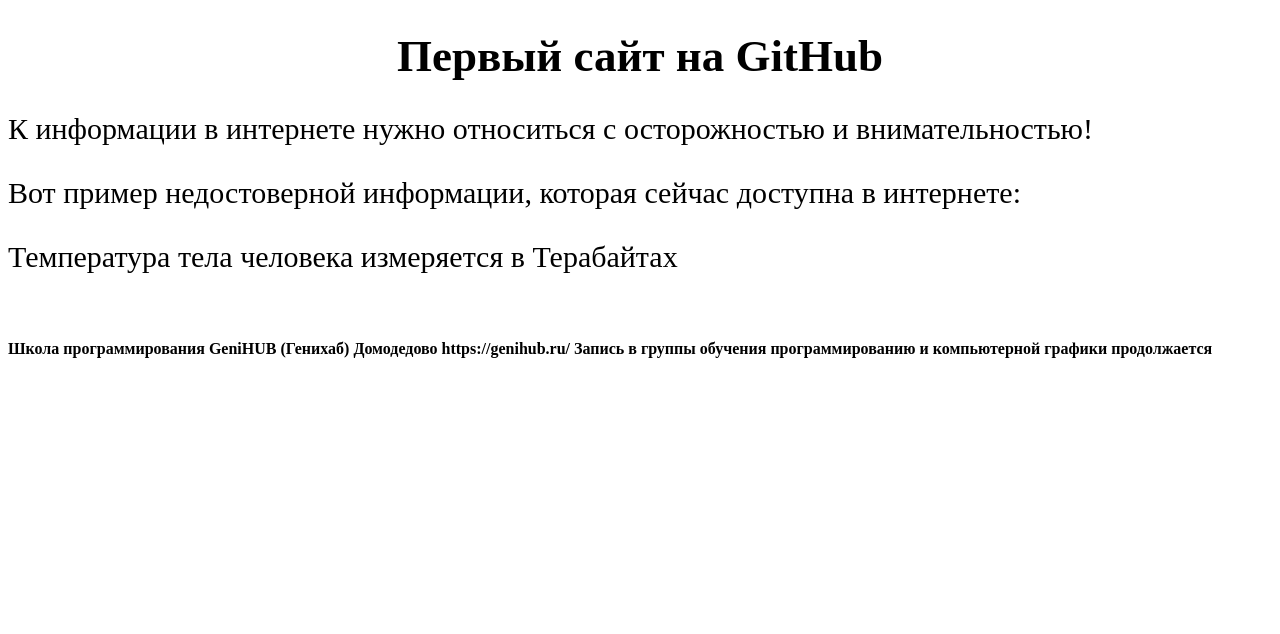
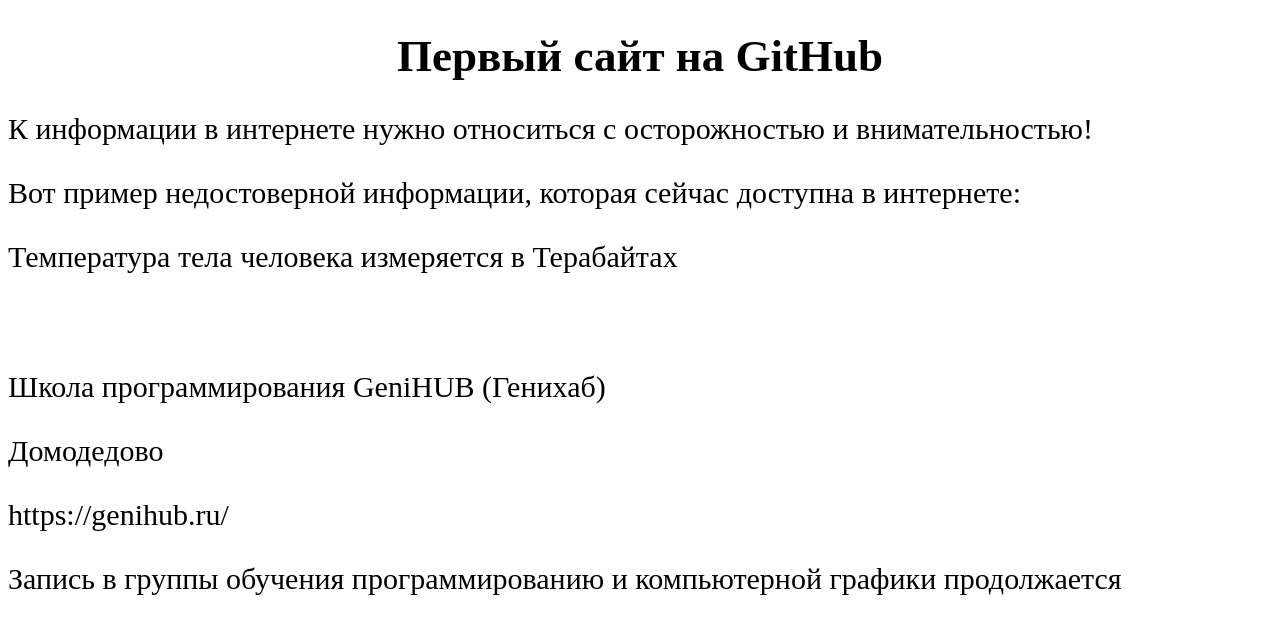
Before and after one commit to artdizel/artdizel.github.io, a plain HTML site: page index.html in a window 1280 px wide. Drawn offline with Linux system fonts and the light colour scheme.

Commit message:
Update index.html

```diff
--- a/index.html
+++ b/index.html
@@ -11,9 +11,11 @@
     <p>Вот пример недостоверной информации, которая сейчас доступна в интернете:</p>
     <p>Температура тела человека измеряется в Терабайтах</p>
     <br><br>
-    <b>Школа программирования GeniHUB (Генихаб)</b>
-    <b>Домодедово</b>
-    <b>https://genihub.ru/</b>
-    <b>Запись в группы обучения программированию и компьютерной графики продолжается</b>
+    <div class="info">
+      <p>Школа программирования GeniHUB (Генихаб)</p>
+      <p>Домодедово</p>
+      <p>https://genihub.ru/</p>
+      <p>Запись в группы обучения программированию и компьютерной графики продолжается</p>
+    </div>
   </body>
 </html>
```
